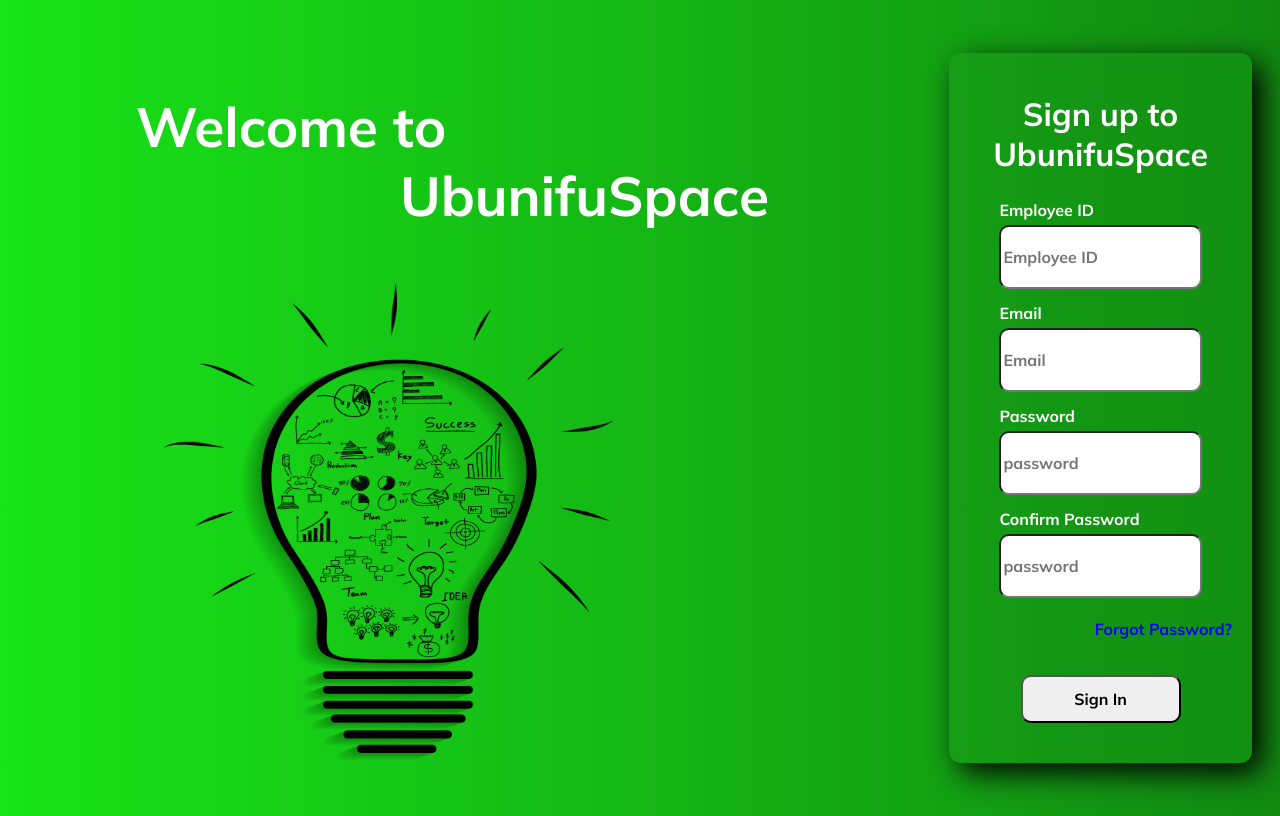
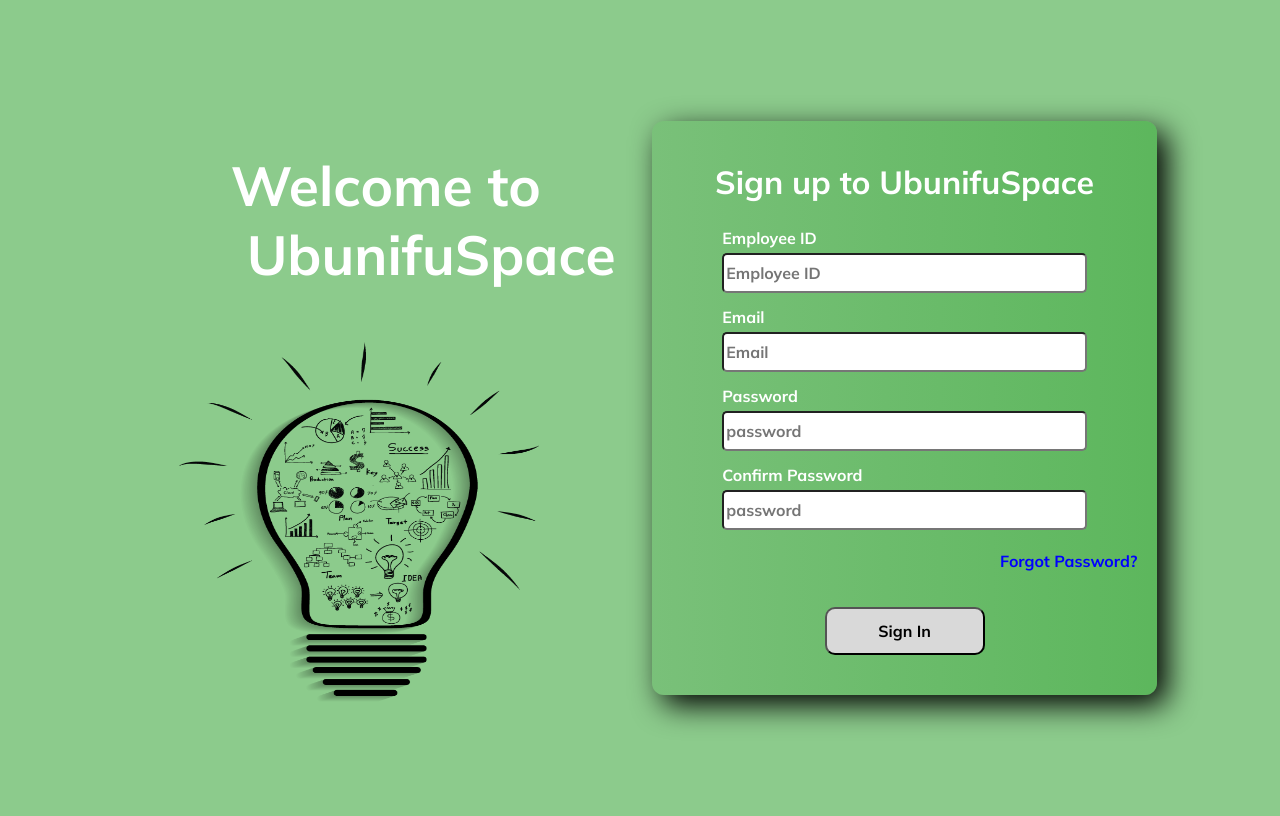
Before and after one commit to ubunifuspace/ubunifuspacerepo, a React (Vite) app in the folder front-end/ubunifuspace/: page / in a window 1280 px wide. Built offline with nearby package versions, Linux system fonts and the light colour scheme.

Commit message:
Modified SignUp page
Removed Background color for entire body

```diff
--- a/front-end/ubunifuspace/package.json
+++ b/front-end/ubunifuspace/package.json
@@ -11,7 +11,8 @@
   },
   "dependencies": {
     "react": "^18.2.0",
-    "react-dom": "^18.2.0"
+    "react-dom": "^18.2.0",
+    "react-router-dom": "^6.20.0"
   },
   "devDependencies": {
     "@types/react": "^18.2.37",
--- a/front-end/ubunifuspace/src/Login.css
+++ b/front-end/ubunifuspace/src/Login.css
@@ -4,15 +4,13 @@
 
 }
 
-body{
-    background-image: linear-gradient(to left, #008000E0, #08E708E0);
-}
 
 #container{
     display: flex;
     justify-content: center;
     align-items: center;
     gap: 10rem;
+    background-color: #8CCB8C;
 }
 
 #logo{
@@ -71,7 +69,7 @@ h1{
     height: 100vh;
     justify-content: center;
     align-items: center;
-    background-image: linear-gradient(to left, #08AC08, #08AC08);
+    background-image: linear-gradient(to left, #12971263, #1D8D1D2B);
     padding: 20px;
     margin: 20px;
     border-radius: 12px;
@@ -148,6 +146,7 @@ form{
     border-radius: 10px;
     font-size: medium;
     font-weight: bold;
+    background-color: #D9D9D9;
 }
 
 @media screen and (max-width: 768px){
--- a/front-end/ubunifuspace/src/SignUp.css
+++ b/front-end/ubunifuspace/src/SignUp.css
@@ -13,7 +13,7 @@ body{
     display: flex;
     justify-content: center;
     align-items: center;
-    gap: 10rem;
+    gap: 1rem;
 }
 
 #innovation_Icon{
@@ -26,15 +26,13 @@ body{
 }
 
 #innovation_Icon img{
-    width: 449.19px;
-    height: 477.92px;
+    width: 360px;
+    height:360px;
     margin-top: 1rem;
-    left: 207.91px;
 
 }
 
 #welcome_Note h1{
-    margin-left: 8rem;
     font-weight: 800;
     font-size: 55px;
     color: #ffffff;
@@ -42,7 +40,7 @@ body{
 
 #ubunifu_Space{
     align-items: end;
-    margin-left: 16.5rem;
+    margin-left: 1rem;
     font-weight: 800;
     font-size: 55px;
     color: #ffffff;
@@ -88,8 +86,8 @@ form h1{
 
 .formiInput{
 
-    height: 4rem;
-    border-radius: 10px;
+    height: 2.5rem;
+    border-radius: 5px;
     font-size: medium;
     font-weight: bold;
 }
@@ -200,7 +198,7 @@ form h1{
     .formiInput{
 
         height: 2.5rem;
-        border-radius: 5px;
+        border-radius: 6px;
 
     }
 
```
Also changed, not shown: 1 other file (tests, documents, lock files or other folders).
